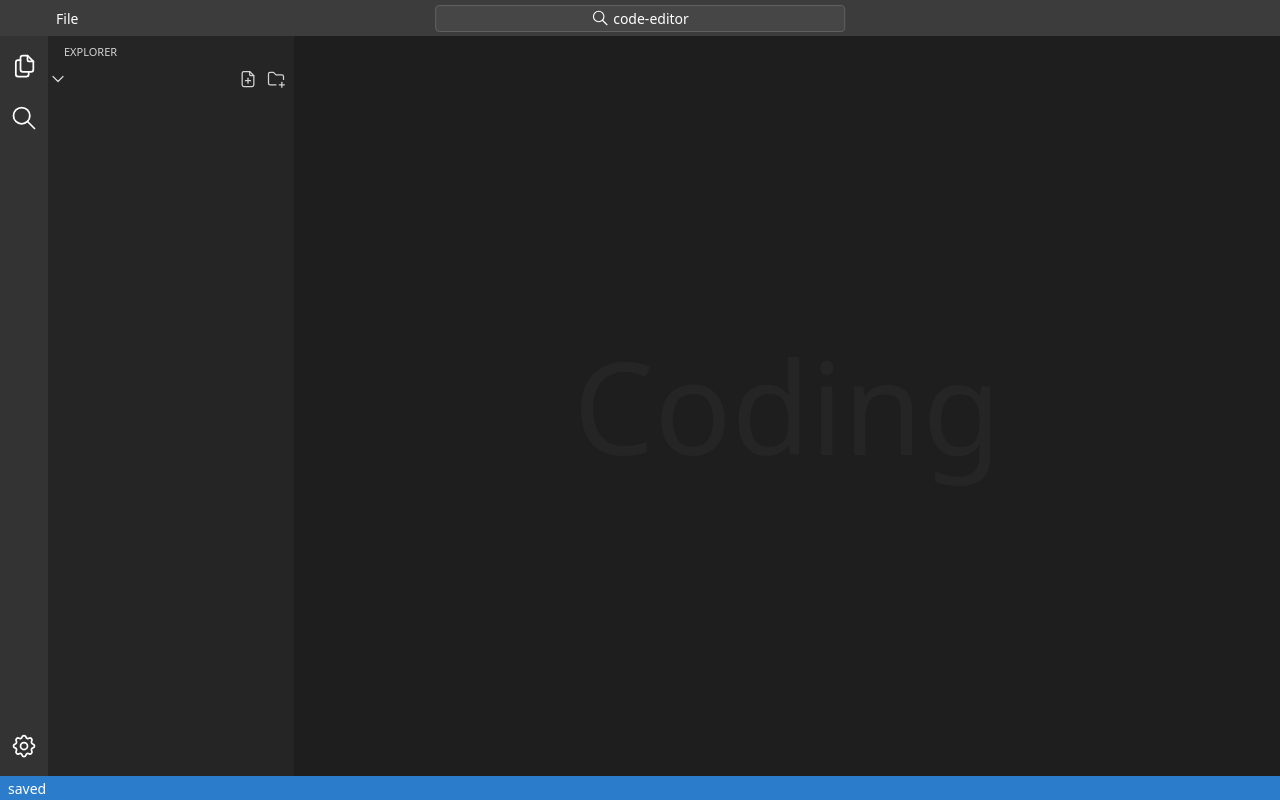
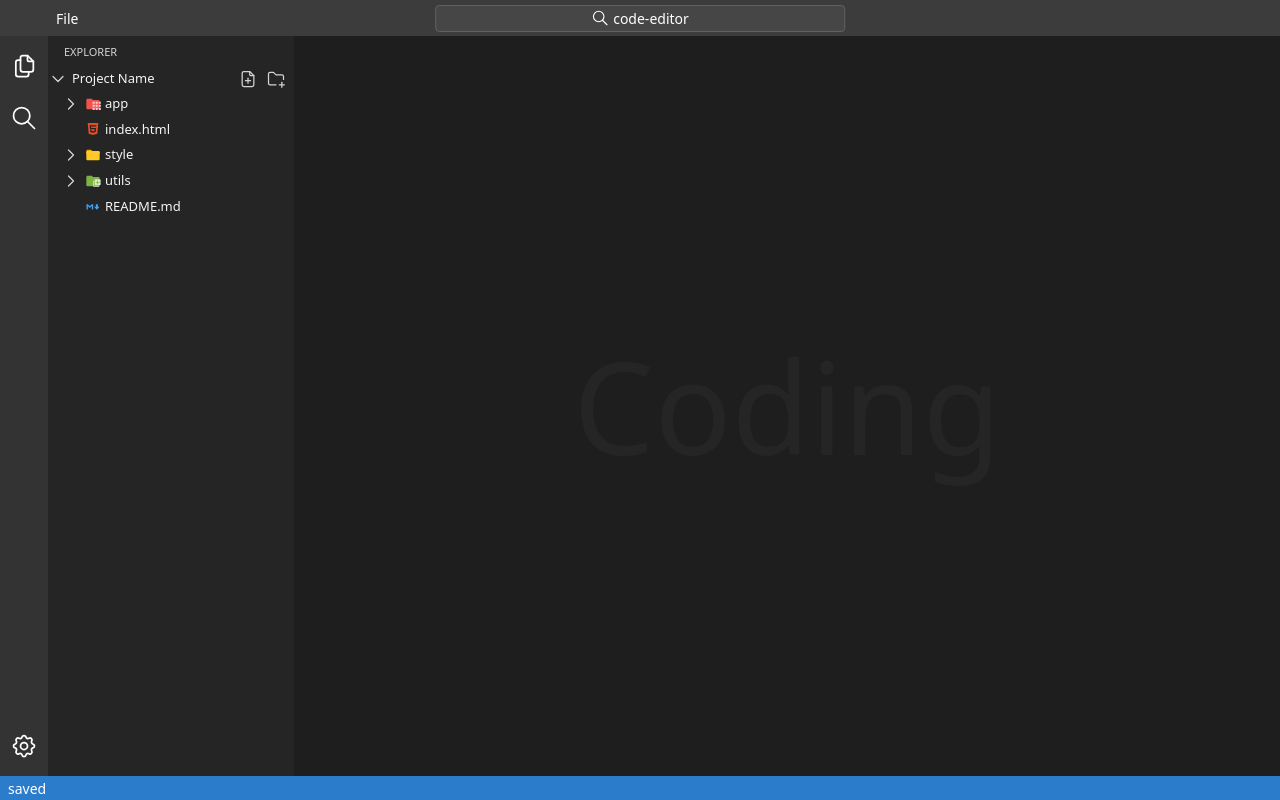
Before and after one commit to Mohamed-Mos-aad/Code-editor, a React (Vite) app: page / in a window 1280 px wide. Built offline with nearby package versions, Linux system fonts and the light colour scheme.

Commit message:
Bug local storage fixed

```diff
--- a/src/app/features/filesTree/fileTreeSlice.ts
+++ b/src/app/features/filesTree/fileTreeSlice.ts
@@ -3,8 +3,6 @@ import { createSlice } from '@reduxjs/toolkit';
 import type { PayloadAction } from '@reduxjs/toolkit';
 // ** Local Storage
 import { loadAppData, saveAppData } from '../../../utils/localStorageHelper';
-// ** Data
-import { fileTreeData } from '../../../data/data';
 // ** Interfaces
 import type { IFileTree } from '../../../interfaces';
 interface FileTreeState {
@@ -18,7 +16,7 @@ interface FileTreeState {
 // ** InitialState
 const storedTree = loadAppData();
 const initialState: FileTreeState = {
-    tree: storedTree.fileTree ?? fileTreeData,
+    tree: storedTree.fileTree,
     newNode: null,
 };
 
--- a/src/utils/localStorageHelper.ts
+++ b/src/utils/localStorageHelper.ts
@@ -1,3 +1,8 @@
+// ** Data
+import { fileTreeData } from "../data/data";
+
+
+
 // ** Constant
 const STORAGE_KEY = "vsCode_clone";
 
@@ -5,7 +10,7 @@ const STORAGE_KEY = "vsCode_clone";
 
 // ** Default
 const defaultData = {
-    fileTree: {},
+    fileTree: fileTreeData,
     tabs: [],
     activeTab: null,
     panelsSizes: [20,80],
```
